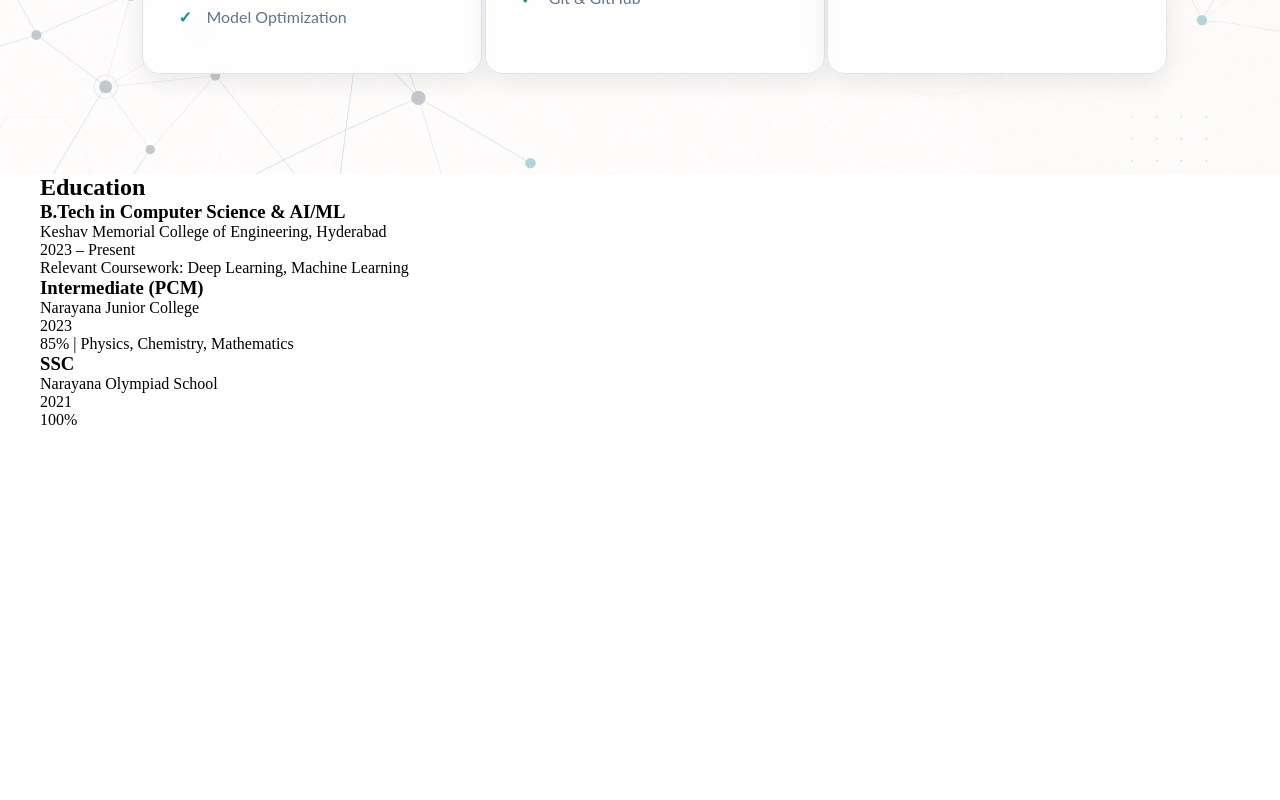
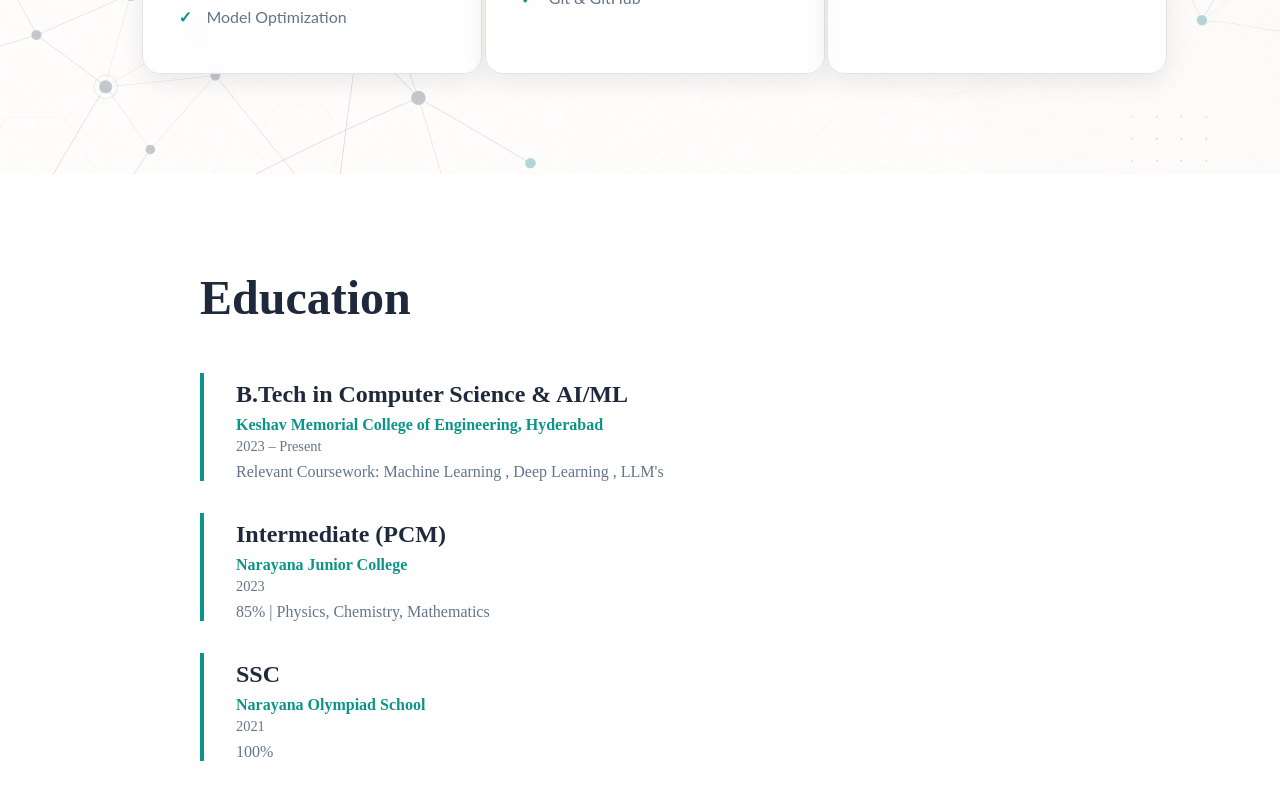
Before and after one commit to GeedipalliVasu/portfolio, a React (Vite) app: page / in a window 1280 px wide. Shown: the part 3145-3945 px from the top of the page. Before the commit the page ends 3574 px from the top, so only its background shows below. Built offline with nearby package versions, Linux system fonts and the light colour scheme.

Commit message:
added css education

```diff
--- a/src/App.css
+++ b/src/App.css
@@ -382,3 +382,54 @@ social-links a {
 .skill-icon{
   color: #0D9488;
 }
+
+.education{
+  padding: 6rem 0;
+  padding-left: 10rem;
+  background-color: #FFFFFF;
+}
+
+.education h2{
+  font-size: 3rem;
+  margin-bottom: 3rem;
+  color:#1E293B;
+}
+
+.education-list{
+  display: flex;
+  flex-direction: column;
+  gap:2rem;
+}
+
+.education-item{
+  border-left: 4px solid #0D9488;
+  padding-left: 2rem;
+  padding-top: 0.5rem;
+  transition: all 0.3s;
+}
+
+.education-item:hover{
+  padding-left: 2.5rem;
+}
+
+.education-item h3{
+  font-size: 1.5rem;
+  color:#1E293B;
+  margin-bottom: 0.5rem;
+}
+
+.institution{
+  color: #0D9488;
+  font-weight: 600;
+  margin-bottom: 0.25rem;
+}
+
+.year{
+  font-size: 0.9rem;
+  color: #64748B;
+  margin-bottom: 0.5rem;
+}
+
+.details{
+  color:#64748B;
+}
--- a/src/App.jsx
+++ b/src/App.jsx
@@ -154,7 +154,7 @@ export default function App() {
               degree:"B.Tech in Computer Science & AI/ML",
               institution: 'Keshav Memorial College of Engineering, Hyderabad',
               year: '2023 – Present',
-              details: 'Relevant Coursework: Deep Learning, Machine Learning'
+              details: "Relevant Coursework: Machine Learning , Deep Learning , LLM's"
             },
             {
               degree: 'Intermediate (PCM)',
```
